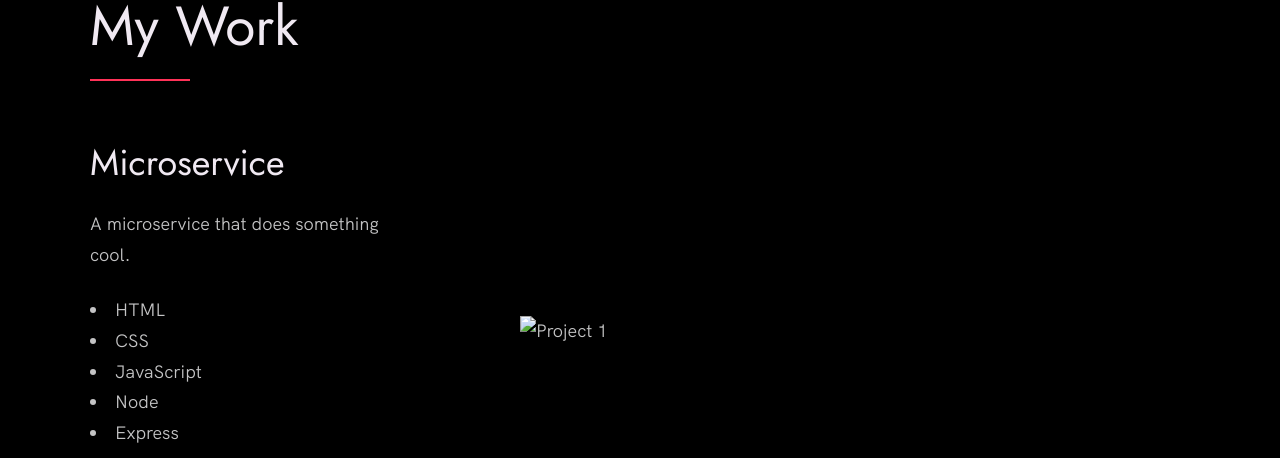
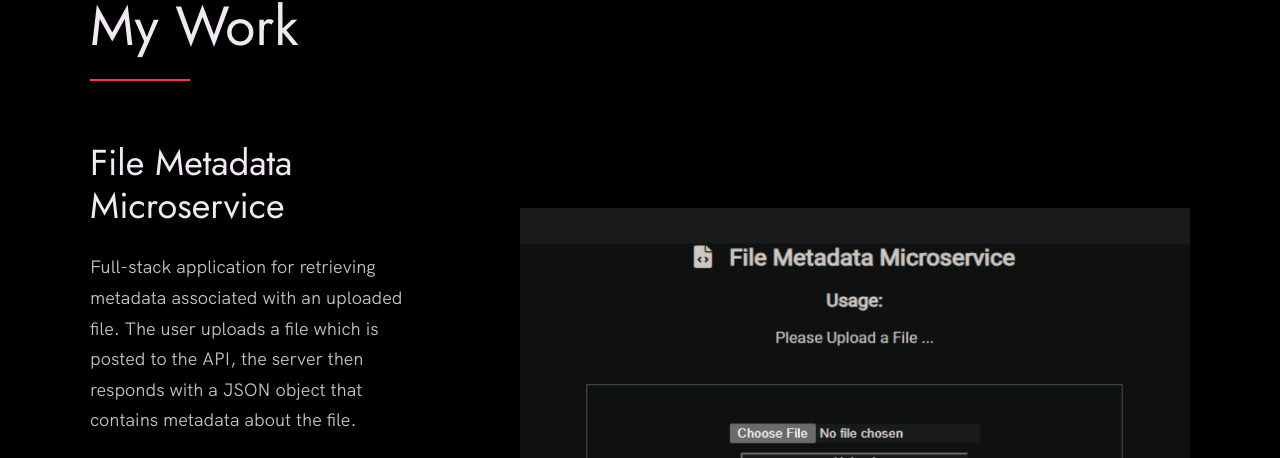
Before and after one commit to camaveritt/portfolio, a plain HTML site: page index.html in a window 1280 px wide. Shown: the part 927-1385 px from the top of the page. Drawn offline with Linux system fonts and the light colour scheme.

Commit message:
Added Metadata Microservice project

```diff
--- a/index.html
+++ b/index.html
@@ -62,32 +62,34 @@
 
           <div class="work__box">
             <div class="work__text">
-              <h3>Microservice</h3>
+              <h3>File Metadata Microservice</h3>
               <p>
-                A microservice that does something cool.
+                Full-stack application for retrieving metadata associated with an uploaded file.
+                The user uploads a file which is posted to the API, the server then
+                responds with a JSON object that contains metadata about the file.
               </p>
               <ul class="work__list">
                 <li>HTML</li>
                 <li>CSS</li>
                 <li>JavaScript</li>
-                <li>Node</li>
+                <li>Node.js</li>
                 <li>Express</li>
               </ul>
 
               <div class="work__links">
                 <!-- Microservice Project Link -->
-                <a href="https://" target="_blank" class="link__text">
+                <a href="https://filemetadata-analyzer.camaveritt.repl.co/" target="_blank" class="link__text">
                   Visit Site <span>&rarr;</span>
                 </a>
                 <!-- Github Link for Microservice Repo -->
-                <a href="https://" title="View Source Code" target="_blank">
+                <a href="https://github.com/camaveritt/File-Metadata-Microservice" title="View Source Code" target="_blank">
                   <img src="./images/github.svg" class="work__code" alt="GitHub">
                 </a>
               </div>
             </div>
             <div class="work__image-box">
               <!-- Microservice Thumbnail -->
-              <img src="./images/" class="work__image" alt="Project 1" />
+              <img src="./images/Project-MetaMicroservice.png" class="work__image" alt="Project 1" />
             </div>
           </div>
 
```
Also changed, not shown: images/Project-MetaMicroservice.png (added). Lines whose indentation alone changed are shown as unchanged.
